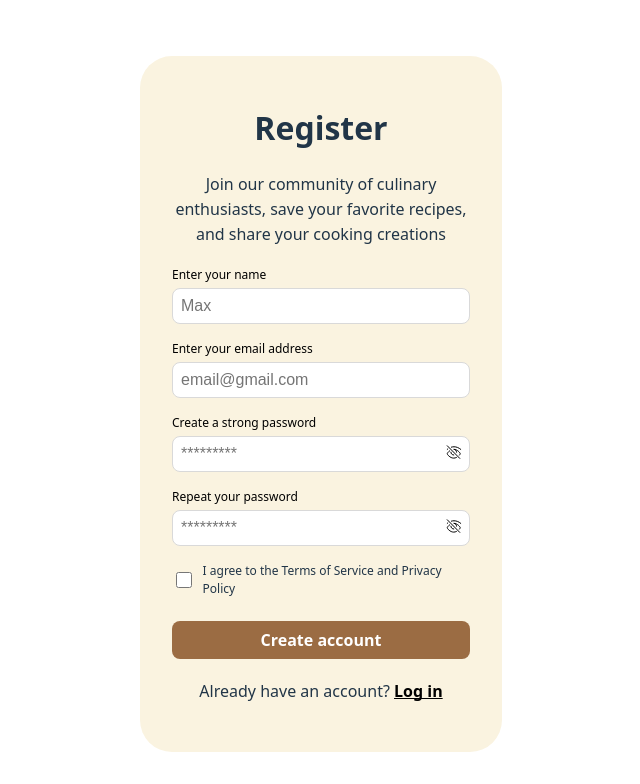
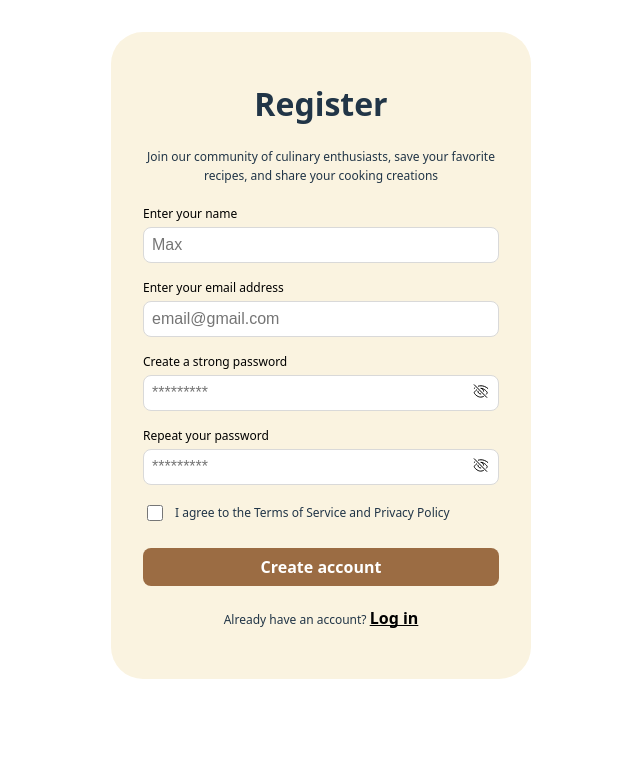
Before and after one commit to Alex-chernomor/frontEndRepo, a React (Vite) app: page /api/auth/register in a window 1536 px wide. Shown: the top 784 px of the page, without its empty margins (447-1087 px from the left). Built offline with nearby package versions, Linux system fonts and the light colour scheme.

Commit message:
add responsive css

```diff
--- a/src/components/RegistrationForm/RegistrationForm.module.css
+++ b/src/components/RegistrationForm/RegistrationForm.module.css
@@ -16,10 +16,8 @@
   font-weight: 600;
   font-size: 32px;
   text-align: center;
-  margin: 0;
 }
 .text {
-  font-weight: 400;
   font-size: 16px;
   line-height: 1.55;
   text-align: center;
@@ -64,7 +62,6 @@
   display: flex;
   flex-direction: column;
   align-items: flex-start;
-  /* gap: 4px; відступ між чекбоксом і помилкою */
 }
 .checkLabel {
   display: flex;
@@ -76,7 +73,7 @@
 .checkInput {
   width: 16px;
   height: 16px;
-  margin: 4;
+  margin: 4px;
   border: 1.5px solid #595d62;
   border-radius: 4px;
   accent-color: #9b6c43;
@@ -89,7 +86,7 @@
   margin-top: 4px;
   padding: 8px;
   font-size: 16px;
-  background-color: FFFFFF;
+  background-color: #ffffff;
   transition: border 0.2s ease, box-shadow 0.2s ease;
   box-sizing: border-box;
 
@@ -133,6 +130,12 @@
   background-color: #6d554b;
 }
 
+.loginText {
+  font-size: 16px;
+  line-height: 1.55;
+  text-align: center;
+}
+
 .link {
   text-decoration: underline;
   text-decoration-skip-ink: none;
@@ -146,3 +149,32 @@
   /* background-color: rgba(155, 108, 67, 0.19); */
   color: #6d554b;
 }
+
+@media screen and (min-width: 768px) {
+  .registerContainer {
+    max-width: 522px;
+    margin: 132px auto 130px auto;
+  }
+  .form {
+    max-width: 458px;
+  }
+  .eyeBtn {
+    right: 10px;
+  }
+}
+@media screen and (min-width: 1440px) {
+  .registerContainer {
+    max-width: 420px;
+    margin: 32px auto 14px auto;
+  }
+  .text {
+    width: 356px;
+    font-size: 12px;
+  }
+  .form {
+    max-width: 356px;
+  }
+  .loginText {
+    font-size: 16px;
+  }
+}
```
